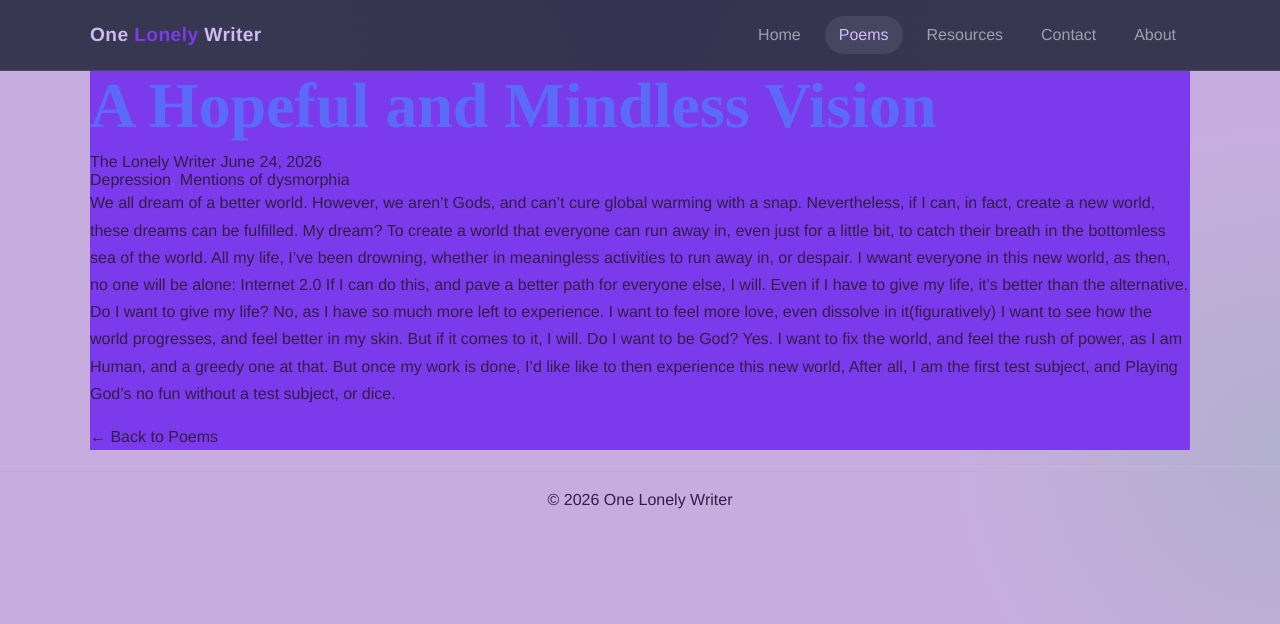
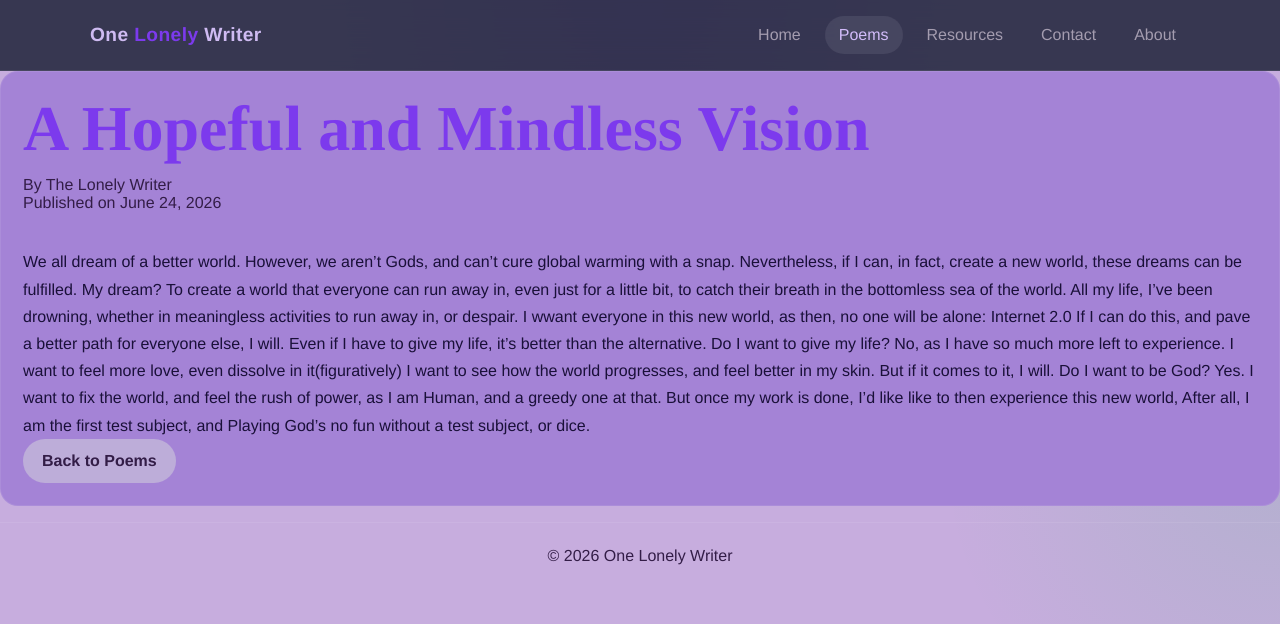
Before and after one commit to PsydameousSharm/OneLonelyWriter, a Jekyll site: the page built from _poems/0001.md, in a window 1280 px wide. Shown: the top 624 px of the page. Built offline with Jekyll 4.4.1, drawn with Linux system fonts in a browser that asks for light colours.

Commit message:
Updated Poem formatting

```diff
--- a/_layouts/poem.html
+++ b/_layouts/poem.html
@@ -2,27 +2,16 @@
 layout: default
 ---
 
-<article class="poem-page container">
+<article class="card poem-card">
   <h1>{{ page.title }}</h1>
 
   <div class="poem-meta">
-    <span>{{ page.author }}</span>
-    <span>{{ page.date | date: "%B %-d, %Y" }}</span>
+    <span>By {{ page.author }}<br></span>
+    <span>Published on {{ page.date | date: "%B %-d, %Y" }}</span>
   </div>
-
-  {% if page.warnings %}
-    <div class="warning-list">
-      {% for warning in page.warnings %}
-        <span class="warning-pill">{{ warning }}</span>{% unless forloop.last %}, {% endunless %}
-      {% endfor %}
-    </div>
-  {% endif %}
-
+  <br><br>
   <div class="poem-content">
     {{ content }}
   </div>
-
-  <p class="poem-back">
-    <a href="{{ '/poems/' | relative_url }}">← Back to Poems</a>
-  </p>
+  <a class="button primary" href="{{ '/poems/' | relative_url }}">Back to Poems</a>
 </article>
```
